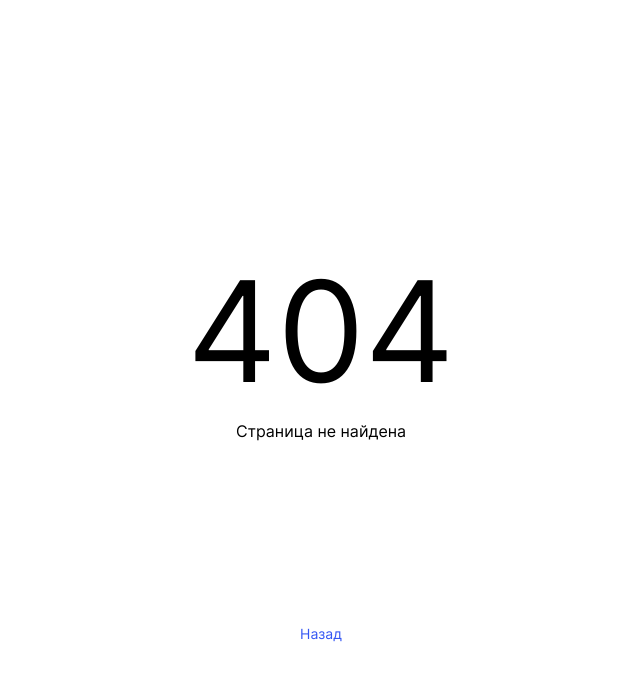
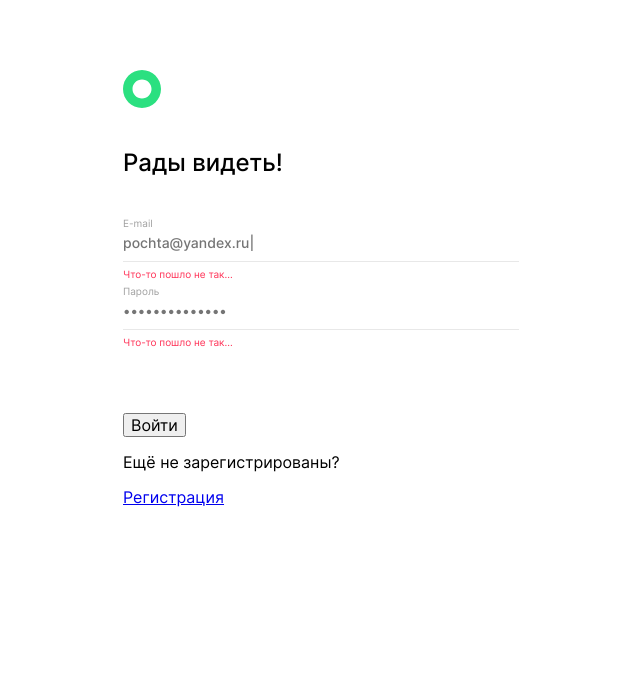
Before and after one commit to Rodzy28/movies-explorer-frontend, a React (Create React App) app: page /sign-in in a window 1280 px wide. Before the commit this address had no page. Shown: the top 680 px of the page, without its empty margins (319-959 px from the left). Built offline with nearby package versions, Linux system fonts and the light colour scheme.

Commit message:
Верстаем дальше

```diff
--- a/src/components/App/App.jsx
+++ b/src/components/App/App.jsx
@@ -6,6 +6,7 @@ import Footer from '../Footer/Footer';
 import { useLocation } from 'react-router-dom';
 import NotFound from '../NotFound/NotFound';
 import Register from '../Register/Register';
+import Login from '../Login/Login';
 
 export default function App() {
 
@@ -19,9 +20,10 @@ export default function App() {
       <Routes>
         <Route path='/' element={<Main />} />
         <Route path='/sign-up' element={<Register />} />
+        <Route path='/sign-in' element={<Login />} />
         <Route path='*' element={<NotFound/>} />
       </Routes>
-      {routeWithHeader.includes(pathname) ? <Footer /> : ''}
+      {routeWithFooter.includes(pathname) ? <Footer /> : ''}
     </div>
   );
 }
--- a/src/components/Header/Header.css
+++ b/src/components/Header/Header.css
@@ -23,6 +23,11 @@
   opacity: .6;
 }
 
+.header__logo-size {
+  width: 38px;
+  height: 38px;
+}
+
 @media screen and (max-width: 900px) {
   .header__container {
     display: flex;
--- a/src/components/Header/Header.jsx
+++ b/src/components/Header/Header.jsx
@@ -1,6 +1,6 @@
 import { Link } from 'react-router-dom';
 import './Header.css';
-import logo from '../../images/header-logo.svg';
+import logo from '../../images/logo.svg';
 import Navigation from '../Navigation/Navigation';
 
 export default function Header() {
@@ -8,7 +8,7 @@ export default function Header() {
     <header className="header">
       <div className='header__container'>
         <Link to='/' className='header__logo'>
-          <img src={logo} alt='Логотип' />
+          <img className='header__logo-size' src={logo} alt='Логотип' />
         </Link>
         <Navigation />
       </div>
--- /dev/null
+++ b/src/components/Login/Login.css
@@ -0,0 +1,80 @@
+.login {
+    display: flex;
+    flex-direction: column;
+    align-items: center;
+}
+
+.login__container {
+    max-width: 396px;
+    width: 100%;
+}
+
+.login__header {
+    margin-top: 70px;
+    margin-bottom: 40px;
+
+}
+
+.login__logo {
+    font-size: 0;
+    display: block;
+    padding-bottom: 40px;
+    width: 38px;
+    transition: opacity .3s;
+}
+
+.login__logo:hover {
+    opacity: .6;
+}
+
+.login__logo-size {
+    width: 38px;
+    height: 38px;
+}
+
+.login__title {
+    margin: 0;
+    font-size: 24px;
+    font-weight: 500;
+    line-height: normal;
+}
+
+.form {
+    display: flex;
+    flex-direction: column;
+    margin-bottom: 65px;
+}
+
+.form__label {
+    display: flex;
+    flex-direction: column;
+    gap: 5px;
+    border-bottom: 1px solid #E8E8E8;
+    padding-bottom: 10px;
+    margin-bottom: 6px;
+}
+
+.form__label-title {
+    color: #A0A0A0;
+    font-size: 10px;
+    line-height: normal;
+}
+
+.form__input {
+    border: 0;
+    padding: 0;
+    color: #000;
+    font-size: 14px;
+    font-weight: 500;
+    line-height: normal;
+}
+
+.form__input-error {
+    color: #FF3055;
+    font-size: 10px;
+    line-height: normal;
+    margin-bottom: 5px;
+}
+.form__input-error:last-child {
+    margin: 0;
+}
--- /dev/null
+++ b/src/components/Login/Login.jsx
@@ -0,0 +1,50 @@
+import './Login.css'
+import { Link } from 'react-router-dom';
+import logo from '../../images/logo.svg'
+import { useLocation } from 'react-router-dom';
+
+export default function Login({ children }) {
+
+    const { pathname } = useLocation();
+
+    return (
+        <main className='login'>
+            <div className='login__container'>
+
+            <div className='login__header'>
+                <Link className='login__logo' to='/'>
+                    <img className='login__logo-size' src={logo} alt='Логотип' />
+                </Link>
+                {pathname === '/sign-in' ? <h1 className='login__title'>Рады видеть!</h1> : <h1 className='login__title'>Добро пожаловать!</h1>}
+            </div>
+
+            <form className='form'>
+                {children}
+                <label className='form__label'>
+                    <span className='form__label-title'>E-mail</span>
+                    <input className='form__input' type='email' name='email'
+                        placeholder='pochta@yandex.ru|' autoComplete='off' required />
+                </label>
+                <span className='form__input-error'>Что-то пошло не так...</span>
+                <label className='form__label'>
+                    <span className='form__label-title'>Пароль</span>
+                    <input className='form__input' type='password' name='password'
+                        placeholder='••••••••••••••' minLength='5' maxLength='15' autoComplete='off' required />
+                </label>
+                <span className='form__input-error'>Что-то пошло не так...</span>
+            </form>
+
+            <div className='login__button'>
+                <button type='submit'>
+                    {pathname === '/sign-in' ? 'Войти' : 'Зарегистрироваться'}
+                </button>
+                <p>
+                    {pathname === '/sign-in' ? 'Ещё не зарегистрированы?' : 'Уже зарегистрированы?'}
+                </p>
+                {pathname === '/sign-in' ? <Link to='/sign-up'>Регистрация</Link> : <Link to='/sign-in'>Войти</Link>}
+            </div>
+            </div>
+
+        </main>
+    );
+}
--- a/src/components/NotFound/NotFound.css
+++ b/src/components/NotFound/NotFound.css
@@ -25,6 +25,11 @@
     color: #3456F3;
     font-size: 14px;
     line-height: normal;
+    transition: opacity .3s;
+}
+
+.not-found__link:hover {
+    opacity: .6;
 }
 
 @media screen and (max-width: 800px) {
--- a/src/components/Register/Register.css
+++ /dev/null
@@ -1,3 +0,0 @@
-.register {
-    margin: 0;
-}
--- a/src/components/Register/Register.jsx
+++ b/src/components/Register/Register.jsx
@@ -1,9 +1,14 @@
-import './Register.css'
+import Login from '../Login/Login';
 
 export default function Register() {
     return (
-        <main className='register'>
-            123
-        </main>
+        <Login>
+            <label className='form__label'>
+                <span className='form__label-title'>Имя</span>
+                <input className='form__input' type='text' name='name'
+                    placeholder='Виталий' minLength='3' maxLength='30' autoComplete='off' required />
+            </label>
+            <span className='form__input-error'>Что-то пошло не так...</span>
+        </Login>
     );
 }
```
Also changed, not shown: src/images/logo.svg (renamed from src/images/header-logo.svg).
